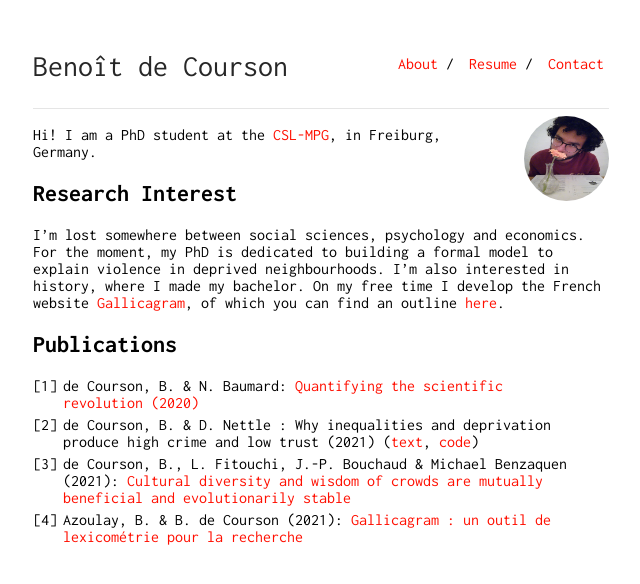
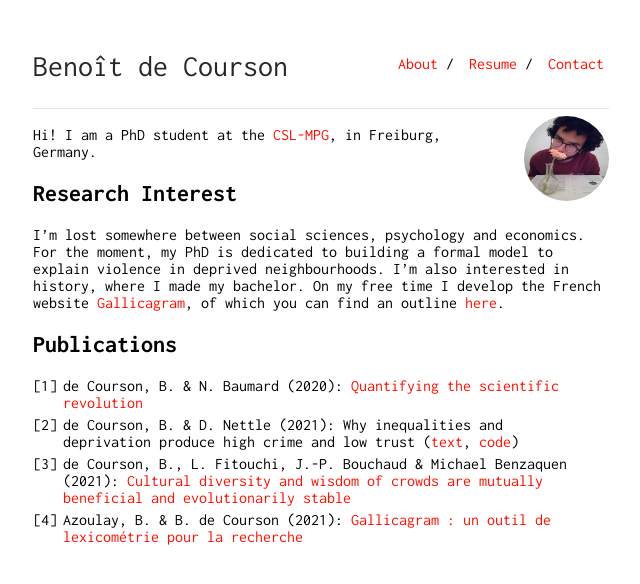
Before and after one commit to regicid/regicid.github.io, a Jekyll site: the page built from index.md, in a window 1280 px wide. Shown: the top 584 px of the page, without its empty margins (319-959 px from the left). Built offline with Jekyll 4.4.1, drawn with Linux system fonts in a browser that asks for light colours.

```diff
--- a/index.md
+++ b/index.md
@@ -10,7 +10,7 @@ Hi! I am a PhD student at the [CSL-MPG](csl.mpg.de), in Freiburg, Germany.
 I'm lost somewhere between social sciences, psychology and economics. For the moment, my PhD is dedicated to building a formal model to explain violence in deprived neighbourhoods. I'm also interested in history, where I made my bachelor. On my free time I develop the French website [Gallicagram](https://shiny.ens-paris-saclay.fr/app/gallicagram), of which you can find an outline [here](https://odhn.ens.psl.eu/newsroom/gallicagram-un-outil-de-lexicometrie-pour-la-recherche).
 ## Publications
 
-1. de Courson, B. & N. Baumard: [Quantifying the scientific revolution (2020)](https://osf.io/preprints/socarxiv/9ex8q)
-2. de Courson, B. & D. Nettle : Why inequalities and deprivation produce high crime and low trust (2021) ([text](https://www.nature.com/articles/s41598-020-80897-8), [code](https://github.com/regicid/Deprivation-antisociality/blob/master/Code.ipynb))
+1. de Courson, B. & N. Baumard (2020): [Quantifying the scientific revolution](https://osf.io/preprints/socarxiv/9ex8q)
+2. de Courson, B. & D. Nettle (2021): Why inequalities and deprivation produce high crime and low trust ([text](https://www.nature.com/articles/s41598-020-80897-8), [code](https://github.com/regicid/Deprivation-antisociality/blob/master/Code.ipynb))
 3. de Courson, B., L. Fitouchi, J.-P. Bouchaud & Michael Benzaquen (2021): [Cultural diversity and wisdom of crowds are mutually beneficial and evolutionarily stable](https://www.nature.com/articles/s41598-021-95914-7)
 4. Azoulay, B. & B. de Courson (2021): [Gallicagram : un outil de lexicométrie pour la recherche](https://osf.io/preprints/socarxiv/84bf3)
```
